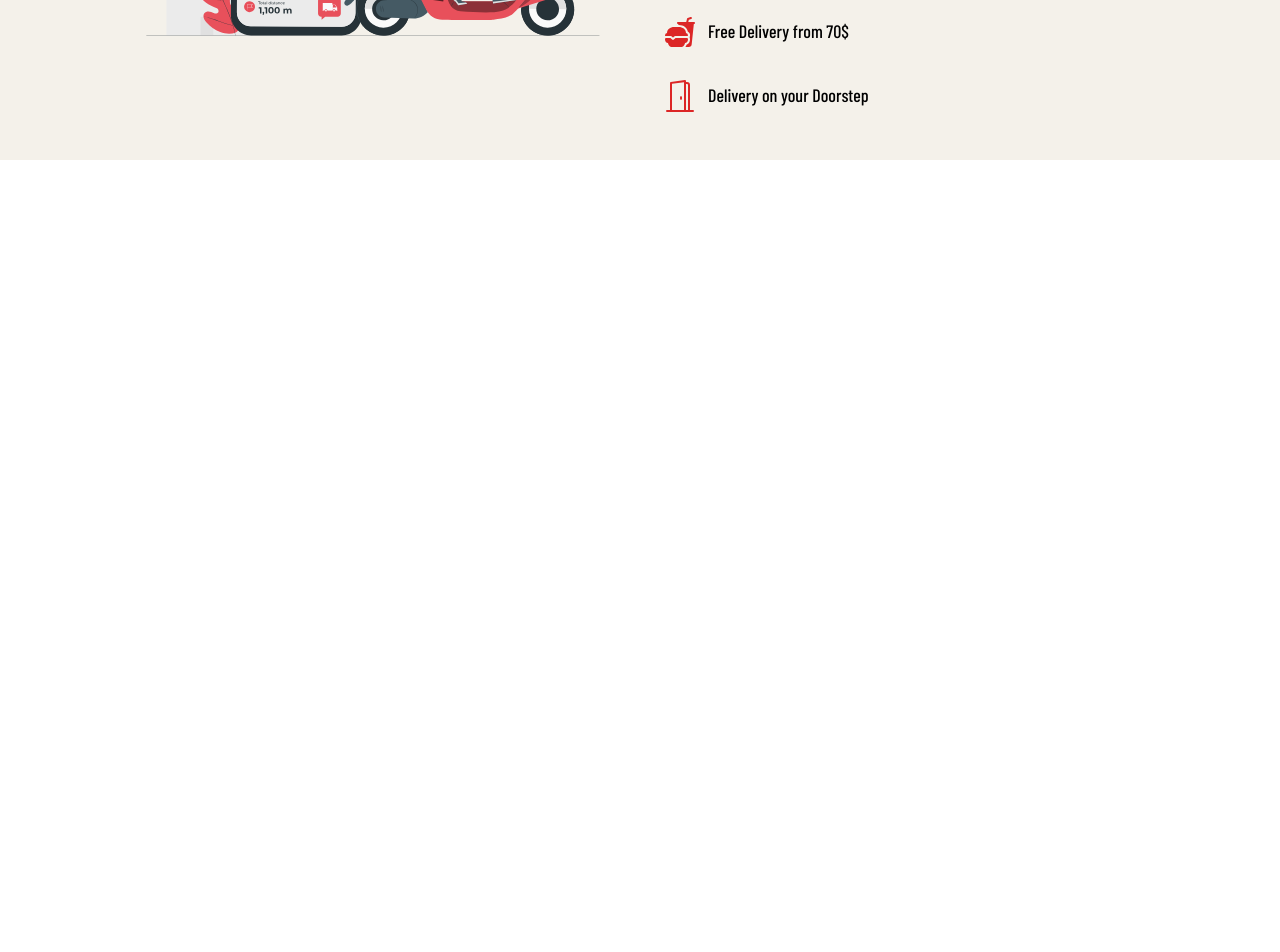
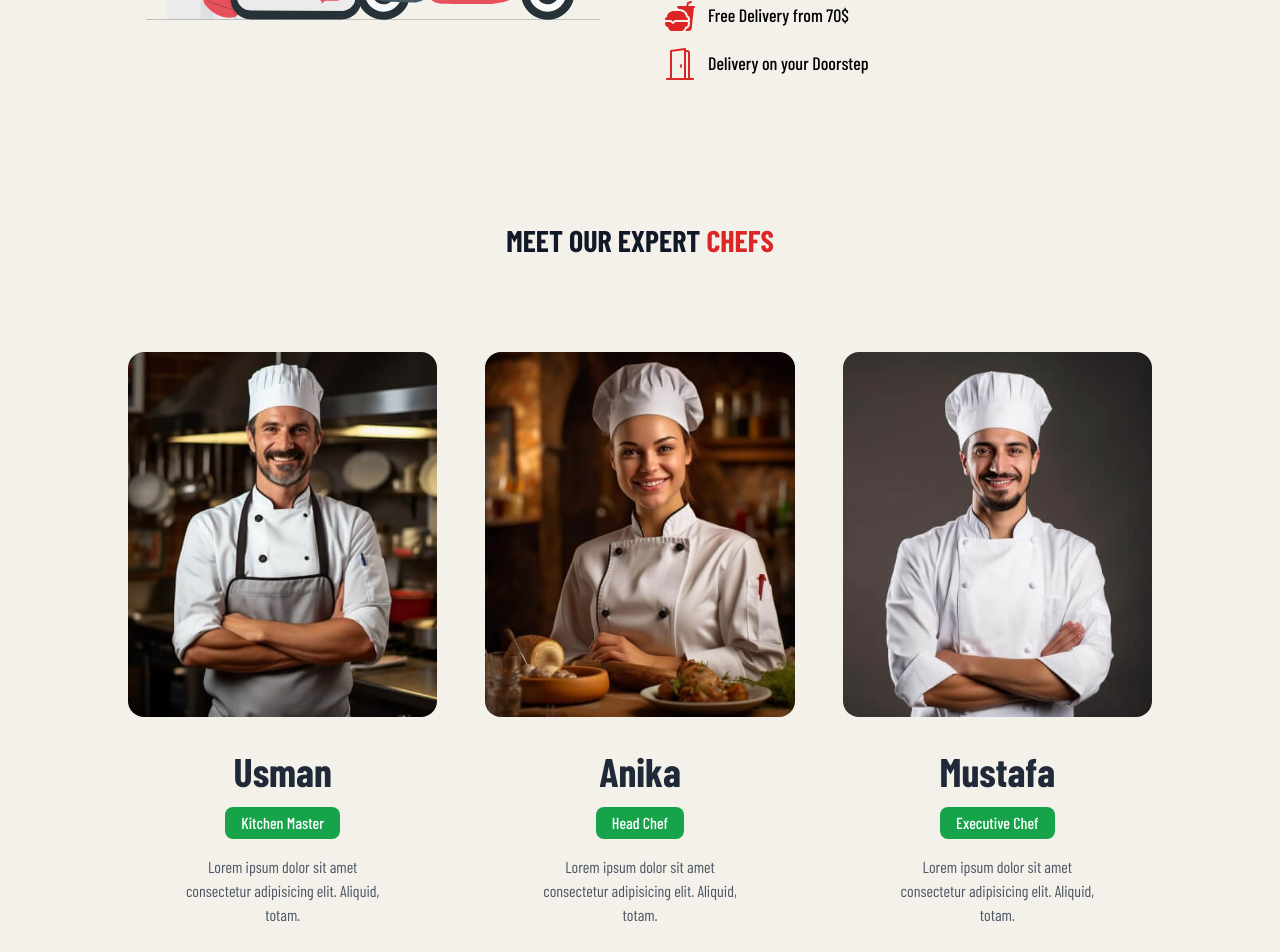
Before and after one commit to usman-pasha-786/burger-app, a Next.js app: page / in a window 1280 px wide. Shown: the part 2620-3572 px from the top of the page. Before the commit the page ends 2780 px from the top, so only its background shows below. Built offline with nearby package versions, Linux system fonts and the light colour scheme; a web font is replaced by a local one.

Commit message:
uploaded more files

```diff
--- a/app/components/Home.tsx
+++ b/app/components/Home.tsx
@@ -3,6 +3,9 @@
 import Feature from './features/Feature'
 import PopularBurger from './popularBurger/PopularBurger'
 import Delivery from './delivery/Delivery'
+import Team from './team/Team'
+import Reservation from './reservation/Reservation'
+import NewsLetter from './newsLetter/NewsLetter'
 
 const Home = () => {
   return (
@@ -11,6 +14,9 @@
       <Feature/>
       <PopularBurger/>
       <Delivery/>
+      <Team/>
+      <Reservation/>
+      <NewsLetter/>
     </div>
   )
 }
--- a/app/components/delivery/Delivery.tsx
+++ b/app/components/delivery/Delivery.tsx
@@ -27,13 +27,13 @@
                             Delivery in 30 min
                         </h1>
                     </div>
-                    <div className='flex items-center space-x-3 mt-[2rem]'>
+                    <div className='flex items-center space-x-3 mt-[1rem]'>
                         <IoFastFood className='w-[2rem] h-[2rem] text-red-600' />
                         <h1 className='text-[18px] text-black font-medium'>
                             Free Delivery from 70$
                         </h1>
                     </div>
-                    <div className='flex items-center space-x-3 mt-[2rem]'>
+                    <div className='flex items-center space-x-3 mt-[1rem]'>
                         <BsDoorOpen className='w-[2rem] h-[2rem] text-red-600' />
                         <h1 className='text-[18px] text-black font-medium'>
                             Delivery on your Doorstep
--- a/app/components/features/Feature.tsx
+++ b/app/components/features/Feature.tsx
@@ -44,7 +44,7 @@
                     <div className='p-6 hover:bg-white rounded-lg transition-all duration-200'>
                         <Image src={image2} alt='burger image' className='rounded-3xl' />
                         <h1 className='mt-[1.5rem] text-center text-[24px] text-black font-semibold'>
-                            Your Openion is Important
+                            Your Opinion is Important
                         </h1>
                         <p className='mt-[0.2rem] text-black text-center text-opacity-60'>
                             Lorem ipsum dolor sit amet consectetur, adipisicing elit. Necessitatibus officiis reiciendis quidem nam quia vero, neque dignissimos laudantium velit exercitationem.</p>
--- /dev/null
+++ b/app/components/newsLetter/NewsLetter.tsx
@@ -0,0 +1,25 @@
+import React from 'react'
+
+const NewsLetter = () => {
+    return (
+        <div className='pt-[5rem] pb-[5rem]'>
+            <div className='text-center'>
+                <h1 className='text-[28px] sm:text-[38px] md:text-[50px] text-black font-bold uppercase'>
+                    join for hot offers</h1>
+                <p className='text-black text-opacity-70 w-[85%] md:w-[60%] mx-auto'>
+                    Lorem ipsum dolor sit, amet consectetur adipisicing elit. Soluta deserunt, ipsum alias ipsam nam fugit odit molestias laboriosam dolor nemo.</p>
+                <div className='flex items-center space-x-2 mt-[3rem] justify-center'>
+                    {/* input */}
+                    <input type="email" placeholder='Email address' className='bg-gray-400 px-5 py-4 w-[40%] outline-none placeholder:text-black rounded-lg' />
+
+                    {/* subcribe button */}
+                    <button className='bg-green-700 hover:bg-green-900 px-8 py-4 transition-all duration-200 rounded-md text-white font-bold '>
+                        Subcribe
+                        </button>
+                </div>
+            </div>
+        </div>
+    )
+}
+
+export default NewsLetter
--- /dev/null
+++ b/app/components/reservation/Reservation.tsx
@@ -0,0 +1,38 @@
+import React from 'react'
+import { BiPhone } from 'react-icons/bi'
+import ReservationForm from './ReservationForm'
+
+const Reservation = () => {
+  return (
+    <div className="pt-[5rem] bg-center bg-cover relative mt-[2rem] pb-[5rem] mb-[3rem] bg-[url('/images/bg-Black.jpg')]">
+        {/* overlay */}
+        <div className=' absolute w-full h-full bg-[#000000a6] top-0 left-0 right-0 bottom-0'></div>
+
+        <div className='w-[80%] relative z-[20] mx-auto grid grid-cols-1 lg:grid-cols-2 items-center gap-[3rem]'>
+          {/* text content */}
+          <div>
+            <h1 className='text-[30px] md:text-[40px] lg:text-[50px] text-white font-bold leading-[3rem] md:leading-[4rem]'>
+              DO YOU HAVE ANY DINNER PLAN TODAY? RESERVE YOUR TABLE
+            </h1>
+            <p className='text-[17px] mt-[1rem] text-white text-opacity-50'>
+              Lorem ipsum dolor, sit amet consectetur adipisicing elit. Reiciendis itaque libero nulla porro consectetur quod tempore praesentium dolore! Illo facilis, illum earum atque aliquam dignissimos.</p>
+
+              <div className='flex mt-[2rem] items-center space-x-4'>
+                <div className='bg-red-500 w-[3rem] h-[3rem] rounded-full flex items-center justify-center flex-col'>
+                  <BiPhone className='w-[1.7rem] h-[1.7rem] text-white'/>
+                </div>
+                <div>
+                  <h1 className='text-[25px] text-white font-semibold'>Quick Order 24/7</h1>
+                  <h1 className='text-yellow-300 text-[30px] font-bold'>+123 45678</h1>
+                </div>
+              </div>
+
+          </div>
+          {/* Reservation form */}
+          <ReservationForm/>
+        </div>
+    </div>
+  )
+}
+
+export default Reservation
--- /dev/null
+++ b/app/components/reservation/ReservationForm.tsx
@@ -0,0 +1,33 @@
+import React from 'react'
+import { GrRestaurant } from 'react-icons/gr'
+
+const ReservationForm = () => {
+  return (
+    <div className='bg-green-700 p-6 rounded-lg'>
+    <GrRestaurant className='w-[5rem] h-[5rem] text-white mt-[2rem] mx-auto'/>
+    <h1 className='text-center font-bold uppercase text-[30px] md:text-[40px] lg:text-[50px] mt-[0.5rem] text-white'>
+        Reservation</h1>
+        <p className='uppercase text-white text-[20px] md:text-[25px] font-semibold text-center'>Book your table</p>
+
+            {/*inputs */}
+            <div className='mt-[2rem]'>
+                <div className='flex flex-col sm:flex-row space-y-3 sm:space-y-0 items-center w-[80%] mx-auto justify-between space-x-4'>
+                    <select className='px-10 py-2.5 bg-transparent rounded-lg outline-none font-bold text-[17px] text-white border-[2.2px] border-gray-100'
+                     name="people" id="people">
+                      <option value="1" className='text-black'>1 people</option>
+                      <option value="2" className='text-black'>2 people</option>
+                      <option value="3" className='text-black'>3 people</option>
+                      <option value="4" className='text-black'>4 people</option>
+                     </select>
+                     <input type="date" className='px-10 py-2.5 bg-transparent font-bold text-[17px] text-white border-[2.2px] border-gray-100 rounded-lg outline-none' />
+                </div>
+                <input type="time" className='px-10 py-2.5 bg-transparent block w-[80%] mx-auto mt-[1rem] rounded-lg outline-none font-bold text-[17px] text-white border-[2.2px] border-gray-100' />
+                <div className='mt-[2rem] w-[80%] mx-auto text-center'>
+                  <button className='px-8 py-3 mb-[3rem] text-[16px] w-full bg-blue-950 hover:bg-red-600 text-white rounded-lg'>Book Now</button>
+                </div>
+            </div>
+    </div>
+  )
+}
+
+export default ReservationForm
--- /dev/null
+++ b/app/components/team/Team.tsx
@@ -0,0 +1,19 @@
+import React from 'react'
+import TeamCard from './TeamCard'
+
+const Team = () => {
+  return (
+    <div className='pt-[5rem] pb-[3rem]'>
+        <h1 className='heading'>
+            Meet Our Expert <span className='text-red-600'>Chefs</span>
+        </h1>
+        <div className='mt-[5rem] w-[80%] mx-auto grid grid-cols-1 md:grid-cols-2 lg:grid-cols-3 gap-[3rem] items-center'>
+            <TeamCard image='/images/t1.jpg' name='Usman' position='Kitchen Master'/>
+            <TeamCard image='/images/t2.jpg' name='Anika' position='Head Chef'/>
+            <TeamCard image='/images/t3.jpg' name='Mustafa' position='Executive Chef'/>
+        </div>
+    </div>
+  )
+}
+
+export default Team
--- /dev/null
+++ b/app/components/team/TeamCard.tsx
@@ -0,0 +1,24 @@
+import Image from 'next/image';
+import React from 'react'
+
+interface ChefProps{
+    image:string;
+    name:string;
+    position:string;
+}
+const TeamCard = ({image,name,position}:ChefProps) => {
+  return (
+    <div>
+        <Image src={image} alt={name} width={400} height={400}
+        className='rounded-2xl mx-auto'/>
+        <h1 className='text-[40px] text-gray-800 mt-[1.5rem] text-center font-bold'>
+            {name}</h1>
+        <p className='mt-[0.4rem] mb-[0.4rem] bg-green-600 text-white px-4 py-1 mx-auto font-medium w-fit rounded-lg'>
+            {position}</p>
+        <p className='mt-[1rem] text-center text-gray-600 mx-auto md:w-[70%]'>
+            Lorem ipsum dolor sit amet consectetur adipisicing elit. Aliquid, totam.</p>
+    </div>
+  )
+}
+
+export default TeamCard
--- a/app/globals.css
+++ b/app/globals.css
@@ -11,3 +11,17 @@
         @apply text-[30px] md:text-[35] lg:text-[45] xl:text-[50] uppercase font-bold text-gray-900 leading-[3rem] md:leading-[4rem] text-center
     }
 }
+
+/* in Reservation section i need to change calendar and time icon colour change from black to white */
+
+input[type="date"]::-webkit-calendar-picker-indicator{
+    filter: invert(1);
+}
+
+input[type="time"]::-webkit-calendar-picker-indicator{
+    filter: invert(1);
+}
+
+input[type="date"]::-webkit-calendar-picker-indicator::after{
+    filter: invert(1);
+}
```
